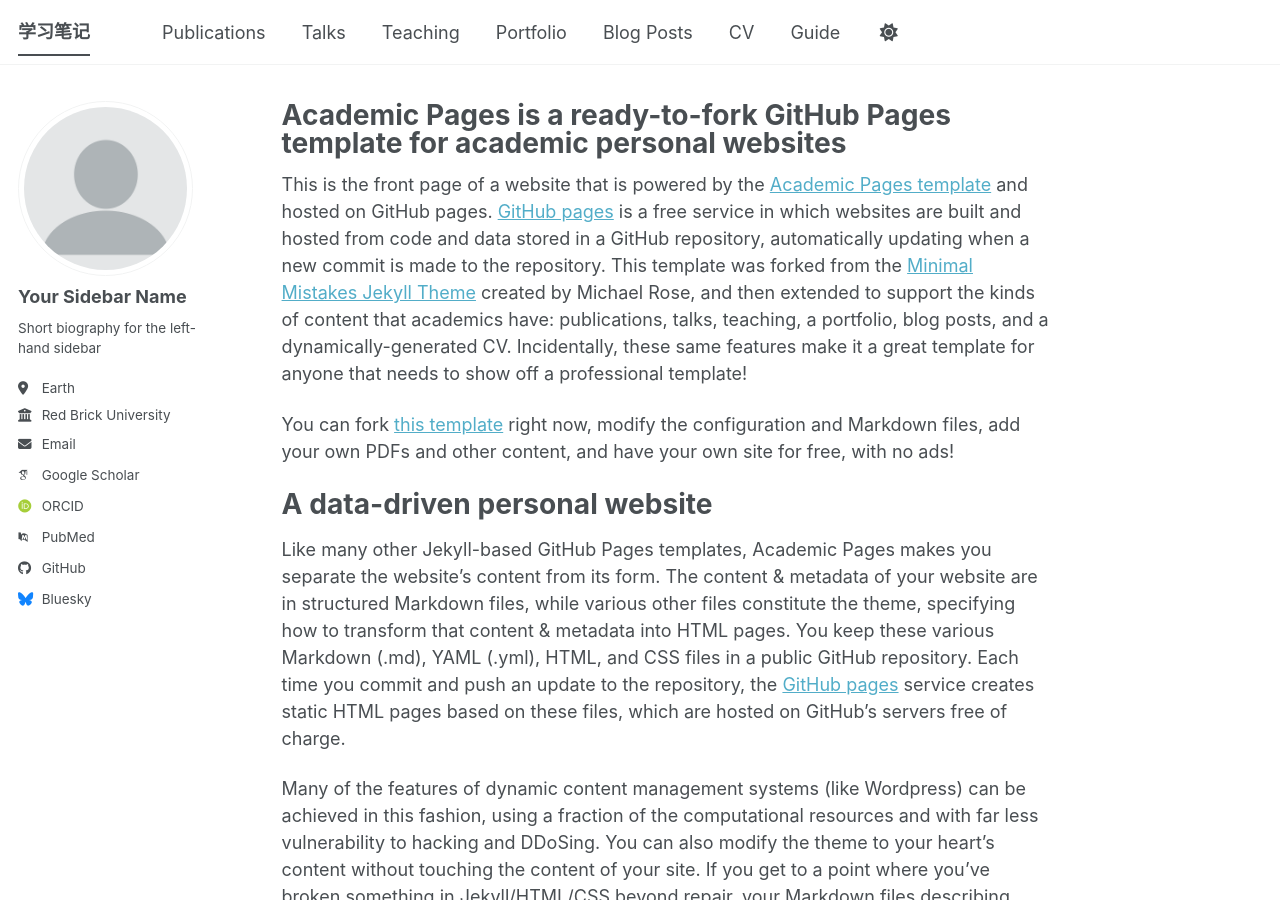
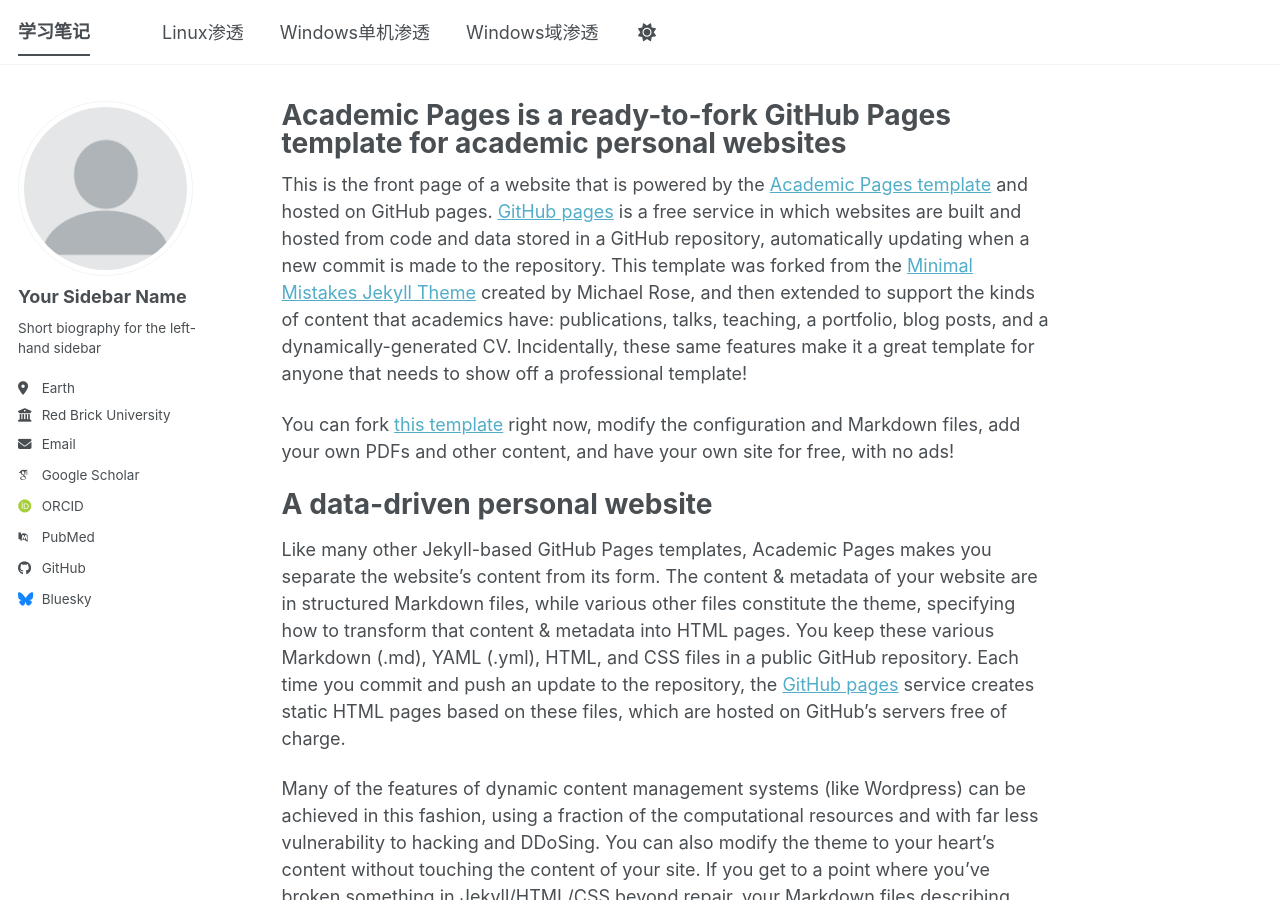
Before and after one commit to zhixiang-lin/zhixiang.github.io, a Jekyll site: the page built from _pages/about.md, in a window 1280 px wide and 900 px high. Built offline with Jekyll 4.4.1, drawn with Linux system fonts in a browser that asks for light colours; some web fonts are replaced; a script bundle is joined from its source files by our own code; library files that are not in the unit come from our copies.

Commit message:
Update navigation.yml

```diff
--- a/_data/navigation.yml
+++ b/_data/navigation.yml
@@ -8,26 +8,26 @@
 #      Markdown formatted page while the second is generated using JSON.
 
 main:
-  - title: "Publications"
-    url: /publications/
+#  - title: "Publications"
+#   url: /publications/
 
-  - title: "Talks"
-    url: /talks/
+#  - title: "Talks"
+#    url: /talks/
 
-  - title: "Teaching"
-    url: /teaching/
+#  - title: "Teaching"
+#    url: /teaching/
 
-  - title: "Portfolio"
+  - title: "Linux渗透"
     url: /portfolio/
 
-  - title: "Blog Posts"
+  - title: "Windows单机渗透"
     url: /year-archive/
 
-  - title: "CV"
+  - title: "Windows域渗透"
     url: /cv/
 
   # - title: "CV"
   #   url: /cv-json/
 
-  - title: "Guide"
-    url: /markdown/
+#  - title: ""
+#    url: /markdown/
```
